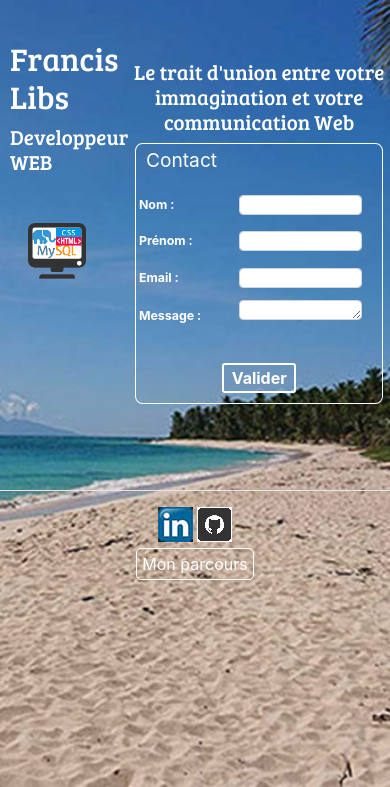
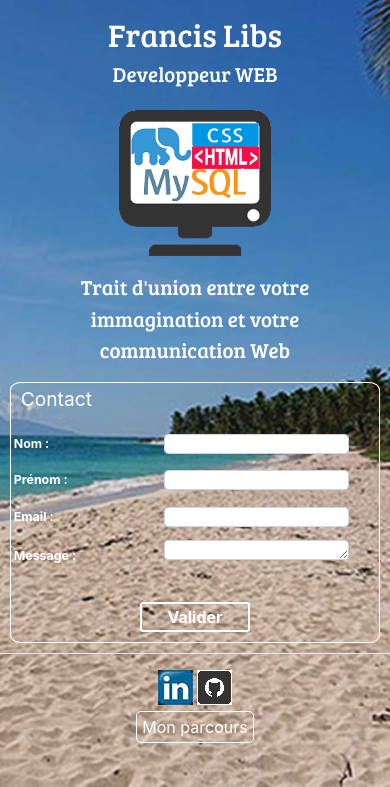
Before and after one commit to FrancisLibs/PhpBlog, a PHP site: page / in a window 390 px wide. Shown: the part 57-844 px from the top of the page. Run offline with PHP 8.4, Linux system fonts and the light colour scheme; classes that the project's autoload settings leave out are loaded by file name.

Commit message:
Modify the style.css file, some forms and view files, to improve the responsive display

```diff
--- a/App/Frontend/Modules/Post/Views/index.php
+++ b/App/Frontend/Modules/Post/Views/index.php
@@ -1,28 +1,18 @@
 
-<div class="bloc-texte">
-
+<div class="bloc-texte-index">
   <div class="bloc-perso">
-    <div class="nom">
+    <div class="nom-index">
       <h1>Francis Libs</h1>
     </div>
-    <div class="titre">
+    <div class="titre-index">
       <h2>Developpeur WEB</h2>
     </div>
-    <div class="logo">
+    <div class="logo-index">
       <img class="logo" src="../images/logo.png" alt="logo">
     </div>
+    <div class="sous-titre-index">
+      <p>Trait d'union entre votre immagination et votre communication Web</p>
     </div>
-
-  <div class="col-titre">
-    <div class="sous-titre">
-      <h2>Le trait d'union entre votre immagination et votre communication Web</h2>
-    </div>
-    <!-- Zone message flash  -->
-    <div class="zone-message">
-      <?php if ($user->hasFlash())
-        {
-          echo '<p class="ligne-erreur">', $user->getFlash(), '</p>';
-        } ?>
   </div>
   <!-- Zone formulaire  -->
   <div class="zone-formulaire-index">
@@ -37,4 +27,11 @@
     </div>
   </div>
 </div>
+
+ <!-- Zone message flash  -->
+    <div class="zone-message">
+      <?php if ($user->hasFlash())
+        {
+          echo '<p class="ligne-erreur">', $user->getFlash(), '</p>';
+        } ?>
     </div>
--- a/App/Frontend/Modules/Users/Views/connexion.php
+++ b/App/Frontend/Modules/Users/Views/connexion.php
@@ -1,5 +1,5 @@
 <!-- Zone formulaire  -->
-<div class="zone-formulaire">
+<div class="zone-formulaire-connexion">
   <div class="formulaire-connexion">
     <p id="titreFormulaire">Connexion</p>
     <form action ="" method="post" class="formulaireMessage">
--- a/App/Frontend/Modules/Users/Views/registration.php
+++ b/App/Frontend/Modules/Users/Views/registration.php
@@ -1,12 +1,12 @@
 <!-- Zone formulaire  -->
 <div class="container-fluid">
-  <div class="zone-formulaire">
+  <div class="zone-formulaire-registration">
     <div>
       <?php if ($user->hasFlash()) {echo '<p class="ligne-erreur">', $user->getFlash(), '</p>';} ?>
     </div>
-    <div class="formulaire-inscription">
+    <div class="formulaire-registration">
       <p id="titreFormulaire">Inscription</p>
-      <form action ="" method="post" class="formulaireMessage">
+      <form action ="" method="post" clegistrationass="formulaireMessage">
         <?= $form ?>
         <div class="index-btn-valid">
           <input type="submit" value="Valider" class="btnValid font-weight-bold" />
--- a/lib/vendors/FormBuilder/RegistrationFormBuilder.php
+++ b/lib/vendors/FormBuilder/RegistrationFormBuilder.php
@@ -59,7 +59,7 @@ class RegistrationFormBuilder extends FormBuilder
         ]))
       ->add(new PasswordField([
         'divClass'=>'form-group',
-        'label' => 'confirmation : ',
+        'label' => 'confirm. : ',
         'name' => 'verifyPassword',
         'labelClass' => 'label col-5 col-form-label col-form-label-sm inputsm font-weight-bold  ',
         'widgetClass' => 'widget form-control input-sm col-7',
--- a/web/css/style.css
+++ b/web/css/style.css
@@ -77,16 +77,12 @@ hr{
 /*------Zone centrale  -----  Règles générales---------*/
 
 .contenu-principal{
-  min-height: 450px;
+  min-height: 320px;
   color: white;
-  margin-left: 10px;
 }
 
 .zone-formulaire-index{
-  display: flex;
-  flex-direction: column;
-  flex-wrap: nowrap;
-  justify-content: center;
+  margin-bottom: 10px;
 }
 
 .zone-formulaire-index .formulaire{
@@ -138,43 +134,51 @@ hr{
 
 /* ----  Page d'accueil / index------*/
 
-.bloc-texte{
+.bloc-texte-index{
   display: flex;
   flex-direction: row;
-  flex-wrap: nowrap;
-  justify-content: space-around;
-  align-items: flex-start;
-  margin-top: 40px;
+  flex-wrap: wrap;
+  justify-content: center;
+}
+
+.zone-formulaire-connexion{
+  margin-top: 20px;
+  margin-bottom: 10px;
 }
 
 .bloc-perso{
   display: flex;
   flex-direction: column;
-  flex-wrap: wrap;
-  justify-content: flex-center;
+  flex-wrap: nowrap;
+  justify-content: center;
 }
 
-.sous-titre{
+.titre-index{
+  margin-bottom: 15px;
+}
+
+.nom-index,
+.titre-index,
+.logo-index,
+.sous-titre-index
+{
   text-align: center;
 }
 
-.zone-formulaire{
-  margin-top: 20px;
+.logo-index{
   margin-bottom: 10px;
 }
 
-.logo{
-  width: 70%;
-  align-self: center;
-  margin-top: 20px;
+.logo-index img{
+  width: 39%;
 }
 
-.col-titre{
-  margin-top: 20px;
-  display: flex;
-  flex-direction: column;
-  flex-wrap: nowrap;
-  justify-content: center;
+.sous-titre-index{
+  margin: 10px 0px 10px 0px;
+  font-family: 'Bree Serif', serif;
+  width: 90%;
+  margin: auto;
+  font-size: 1.3rem;
 }
 
 .col-titre .zone-message{
```
Also changed, not shown: other parts of web/css/style.css (+56 -11 lines). Lines whose indentation alone changed are shown as unchanged.
